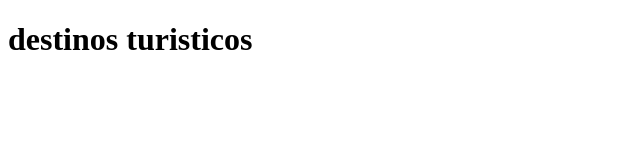
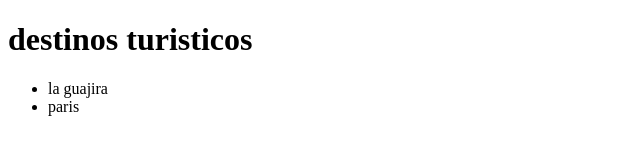
Before and after one commit to sebastian32102/destinos, a plain HTML site: page index.html in a window 1280 px wide. Shown: the whole page, without its empty margins (0-640 px from the left). Drawn offline with Linux system fonts and the light colour scheme.

Commit message:
commit numero dos

```diff
--- a/index.html
+++ b/index.html
@@ -7,5 +7,9 @@
 </head>
 <body>
     <h1>destinos turisticos</h1>
+    <ul>
+        <li>la guajira</li>
+        <li>paris</li>
+    </ul>
 </body>
 </html>
```
